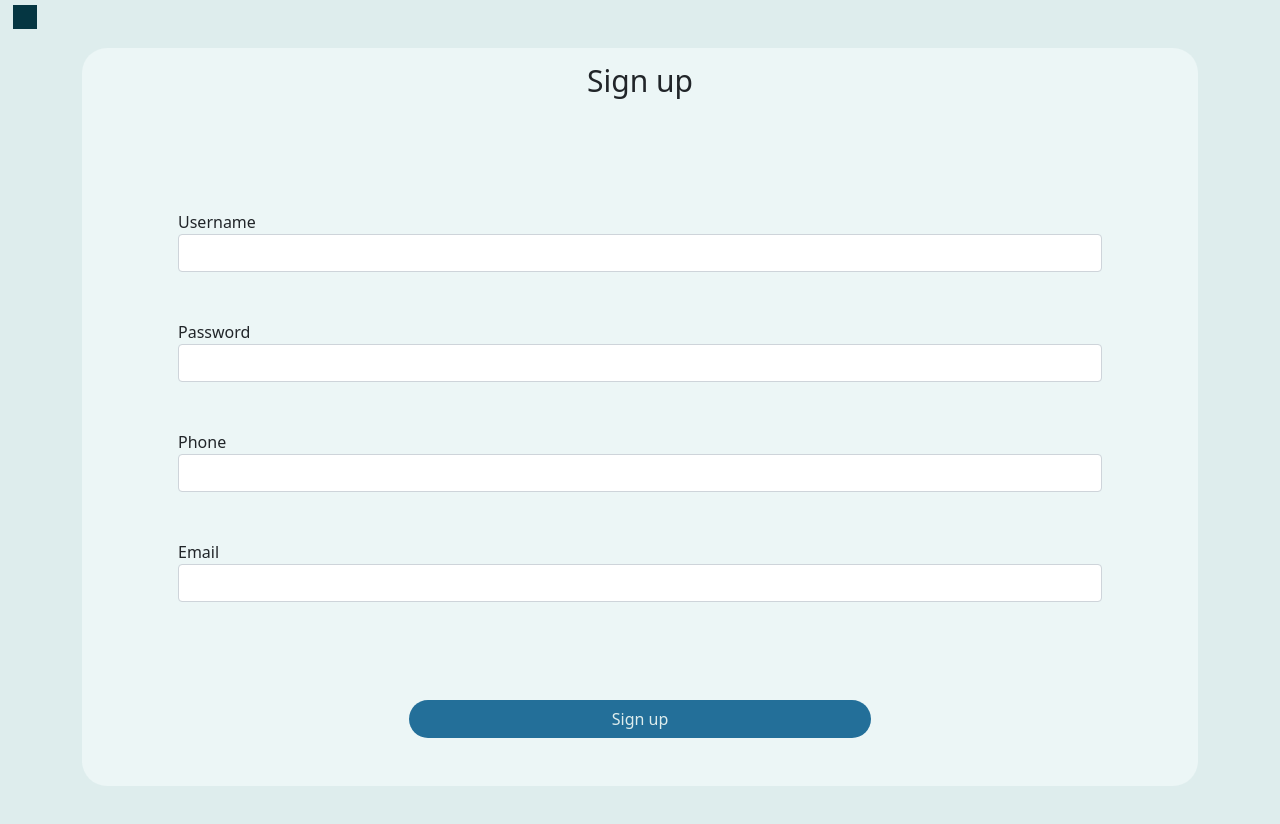
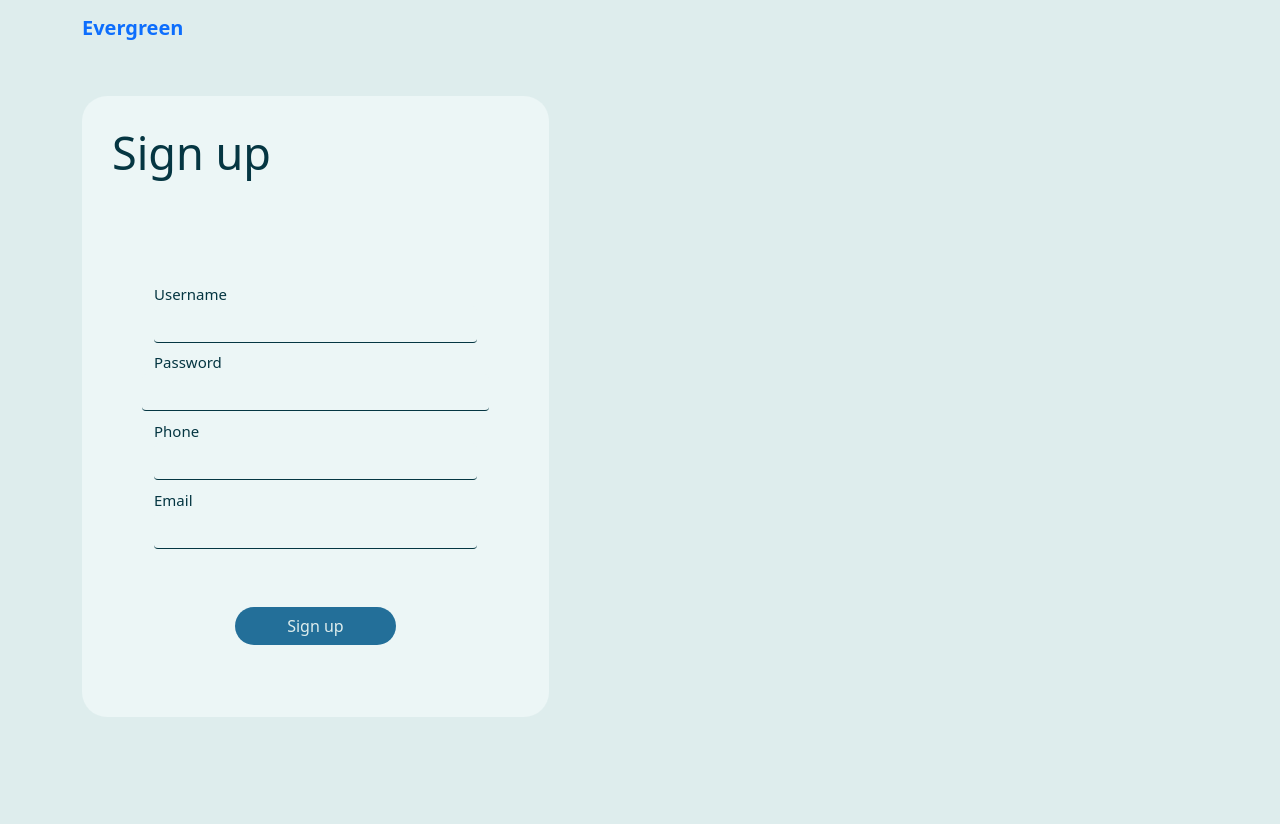
Before and after one commit to NataliaCatalina/evergreen, a website: page views/signup.html in a window 1280 px wide. After the commit the page ends 800 px from the top, so only its background shows below. Drawn offline with nearby package versions, Linux system fonts and the light colour scheme.

Commit message:
style login sign up page

```diff
--- a/public/style.css
+++ b/public/style.css
@@ -17,6 +17,20 @@ p{
   background-color: #ECF6F6;
 }
 
+/*********************************** Text*/
+
+.header{
+  font-size: 30px;
+ font-family: ;
+  padding: 15px;
+  color:#053642 ;
+}
+
+.sub-header{
+  font-size: 15px;
+  color:#053642 ;
+  font-weight: 600px;
+}
 
 
 
@@ -69,29 +83,35 @@ p{
   color:#053642 ;
 }
 
-.header{
-  font-size: 30px;
-  font-weight: 700px;
-  text-align: center;
-  padding: 15px;
-}
+
 
 
 /************************************* LOG IN - SIGN UP (HAYLEY) */
 
 /* ///////////////FORMS///////////////*/
-  .form-container{
+  .form-container {
     background-color:#ECF6F6 ;
     border-radius: 25px;
   }
 
-  /* .form-input{
+  .form-input {
     border: none;
     border-bottom: 1px solid #053642;
     outline: none;
-  } */
+    background-color:#ECF6F6 ;
+  }
 
+  .form-header {
+    font-size: 45px;
+    font-weight: 700px;
+    padding: 30px;
+    color:#053642 ;
+    text-align: left;
+  }
 
+  .login-image {
+
+  }
 
 
 /* //////////////BUTTONS///////////////// */
@@ -101,6 +121,7 @@ p{
     background:#236F99 ;
     border-radius: 20px;
     color:#DEEDED;
+
 
   }
 
--- a/views/signup.html
+++ b/views/signup.html
@@ -11,60 +11,50 @@
   </head>
   <body>
 
-    <div class="fixed-top">
-      <div class="collapse" id="navbarToggleExternalContent">
-        <div class="bg-dark p-4">
-          <a class="dropdown-item" href="#">Home</a>
-          <a class="dropdown-item" href="#">Profile</a>
-          <a class="dropdown-item" href="#">Plant List</a>
-        </div>
-      </div
-      <nav class="navbar navbar-light bg-transparent">
-        <button class="navbar-toggler" type="button" data-toggle="collapse" data-target="#navbarToggleExternalContent" aria-controls="navbarToggleExternalContent" aria-expanded="false" aria-label="Toggle navigation">
-          <span class="navbar-toggler-icon"></span>
-      </nav>
-    </div>
+    <div class="navbar bg-transparent box-shadow">
+      <div class="container d-flex justify-content-between">
+        <a href="dashboard" class="navbar-brand d-flex align-items-center">
+          <strong>Evergreen</strong>
+        </a>
+      </div>
 
     <div class="container mt-5">
 
-
       <!--FORM-->
       <div class="form-container">
-        <h1 class="header">Sign up</h1>
-        <form action="/signup" method="POST" class="m-5 p-5">
-          <div class="form-input">
-            <label class="" for="username">Username</label>
-            <input type="text" id="username" class="form-control mb-5" name="username" required>
+        <h1 class="form-header">Sign up</h1>
+        <form action="/signup" method="POST" class="m-5 p-4">
 
+          <div class="form-label-group">
+            <label class="sub-header" for="username">Username</label>
+            <input class="form-input form-control mb-2" type="text" id="username" name="username" required>
           </div>
 
-          <div class="form-input">
-            <label class="" for="password">Password</label>
-            <input type="password" id="password" class="form-control mb-5" name="password" required>
+          <div class="form-label-group row">
+            <label class="sub-header" for="password">Password</label>
+            <input class="form-input form-control mb-2" type="password" id="password" name="password" required>
           </div>
 
-          <div class="form-input">
-            <label class="" for="phone">Phone</label>
-            <input type="text" id="phone" class="form-control mb-5" name="phone" required>
+          <div class="form-label-group">
+            <label class="sub-header" for="phone">Phone</label>
+            <input class="form-input form-control mb-2" type="text" id="phone"  name="phone" required>
           </div>
 
-          <div class="form-input">
-            <label class="" for="email">Email</label>
-            <input type="text" id="email" class="form-control mb-5" name="email" required>
+          <div class="form-label-group">
+            <label class="sub-header" for="email">Email</label>
+            <input class="form-input form-control mb-2" type="text" id="email" name="email" required>
           </div>
-
 
           <div class="d-flex justify-content-center">
             <button class="primary-btn btn submit-btn col-6 ">Sign up</button>
           </div>
 
-
           <div id="Error" class="col-12"></div>
 
+        </div>
         </form>
       </div>
 
-    </div>
 
 
 
```
Also changed, not shown: views/login.html (+18 -11 lines).
